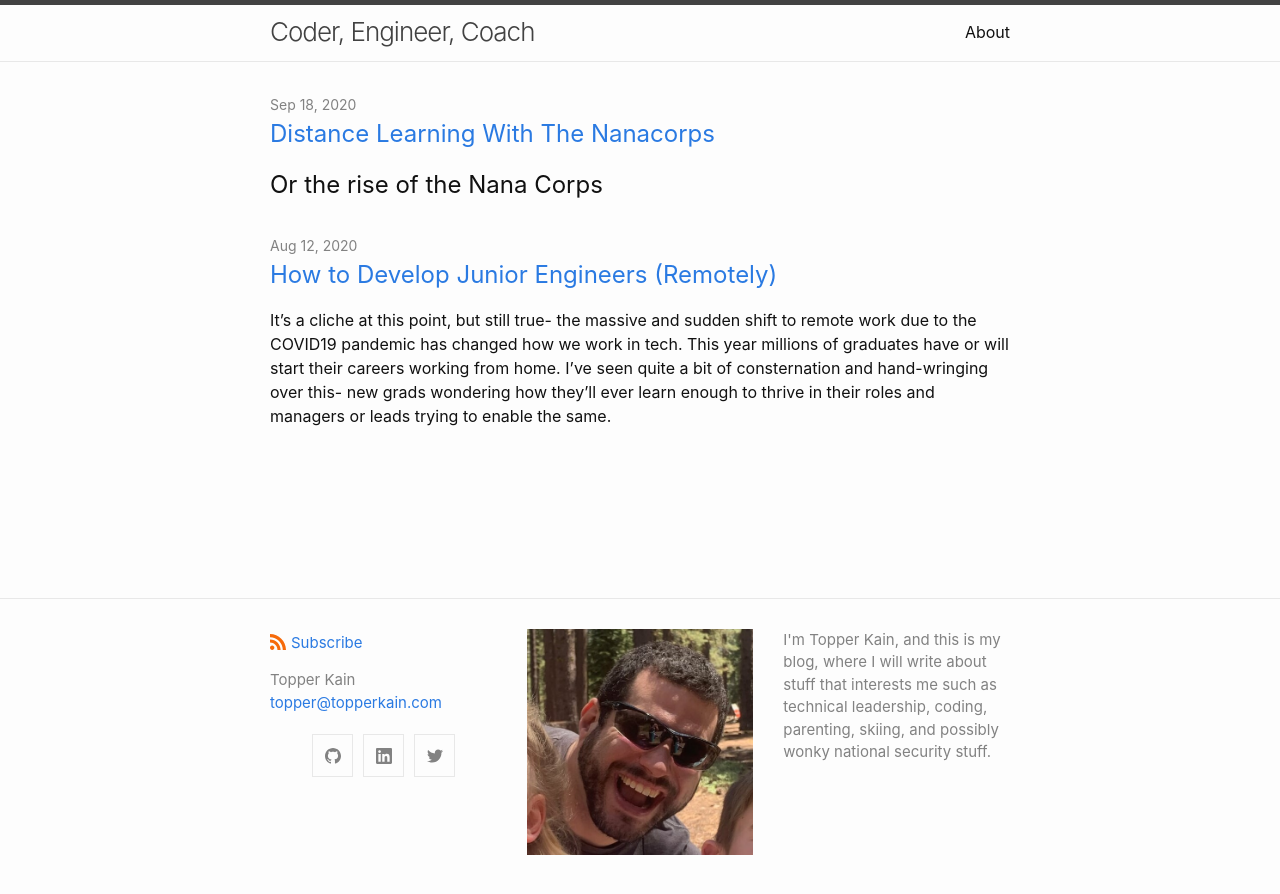
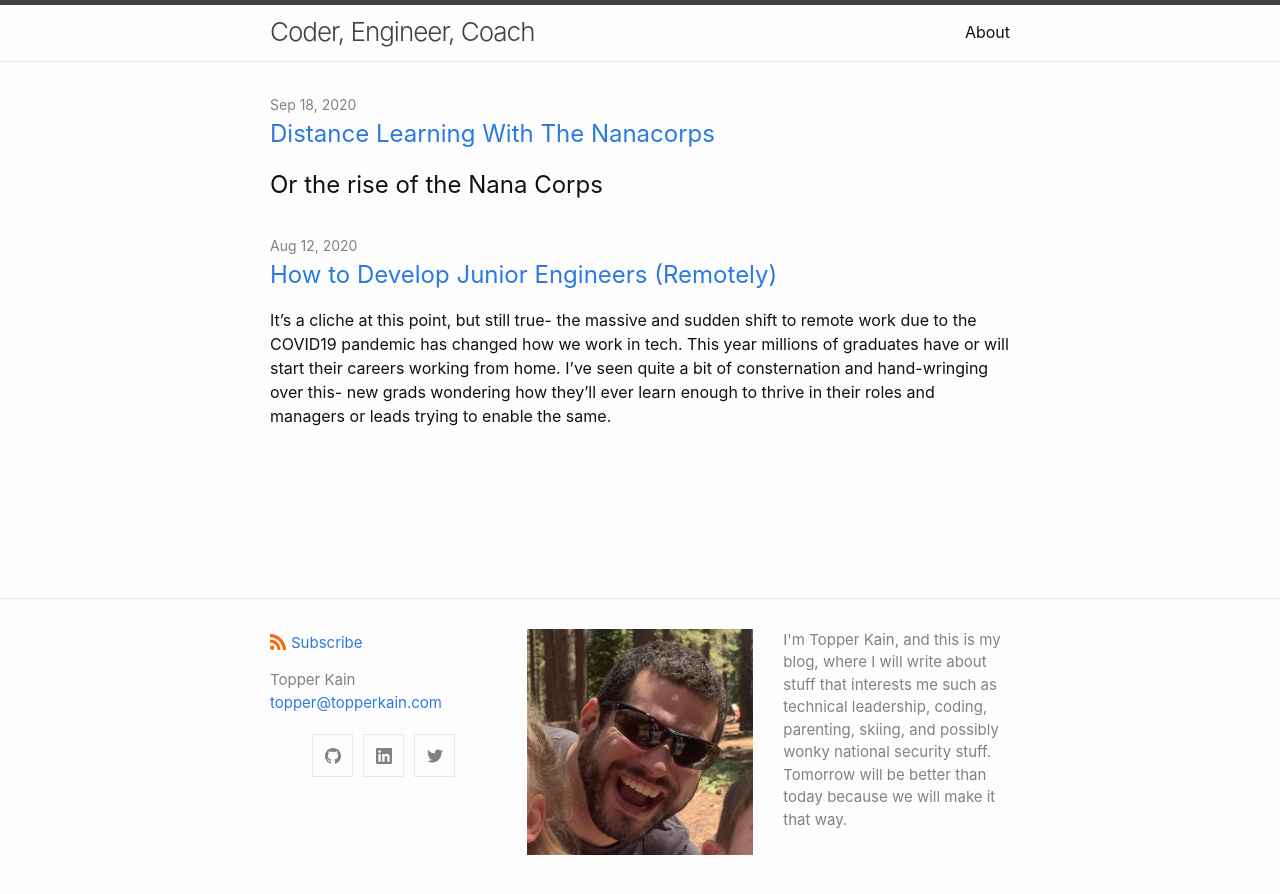
Before and after one commit to TopperKain/topperkain.github.io, a Jekyll site: the page built from index.markdown, in a window 1280 px wide. Shown: the top 894 px of the page. Built offline with Jekyll 4.4.1, drawn with Linux system fonts in a browser that asks for light colours.

Commit message:
Update _config.yml

```diff
--- a/_config.yml
+++ b/_config.yml
@@ -22,7 +22,7 @@ title: Coder, Engineer, Coach
 description: >- # this means to ignore newlines until "baseurl:"
   I'm Topper Kain, and this is my blog, where I will write about stuff that interests me
   such as technical leadership, coding, parenting, skiing,
-  and possibly wonky national security stuff.
+  and possibly wonky national security stuff. Tomorrow will be better than today because we will make it that way.
 baseurl: "" # the subpath of your site, e.g. /blog
 url: "https://blog.topper.codes/" # the base hostname & protocol for your site, e.g. http://example.com
 twitter_username: HeyTopper
```
